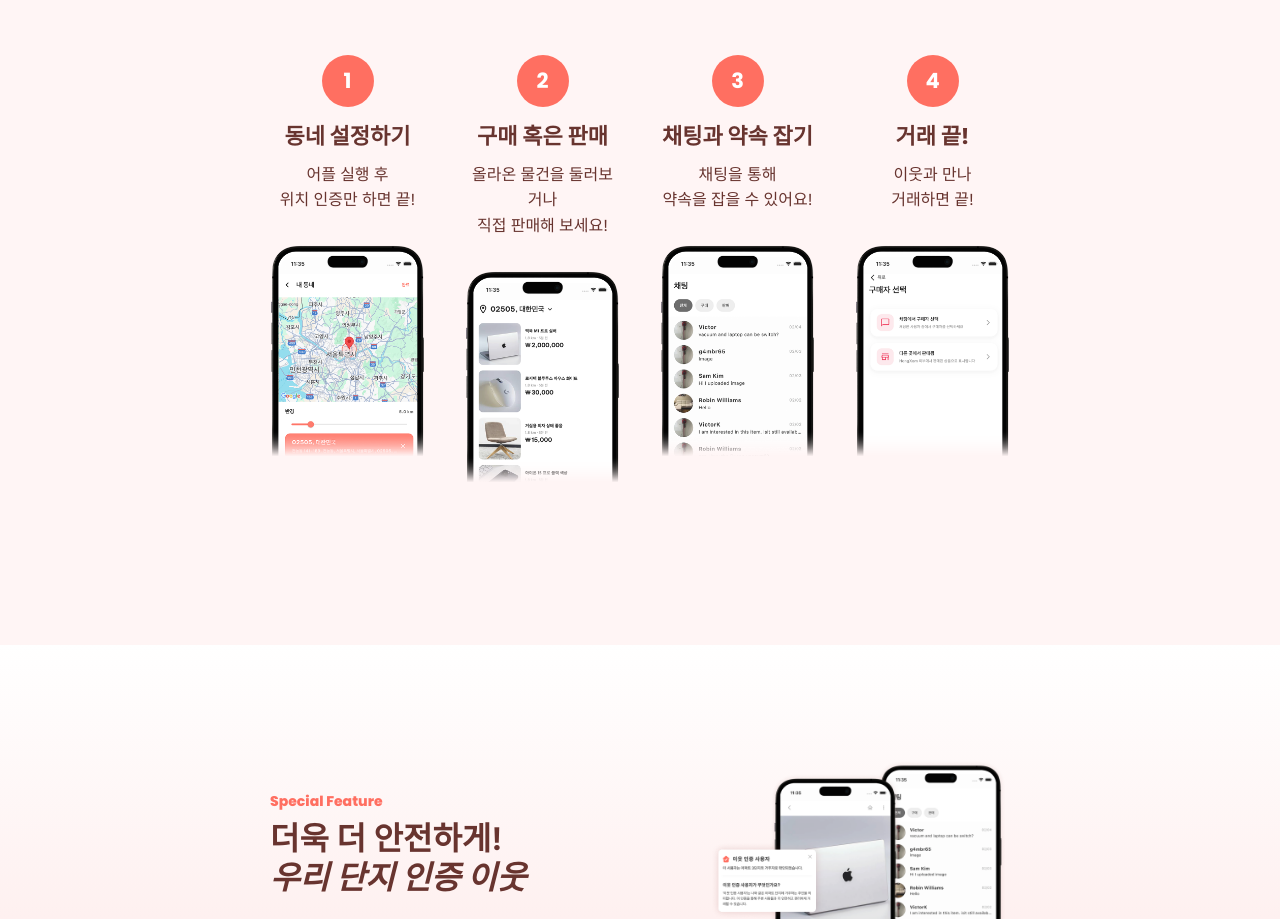
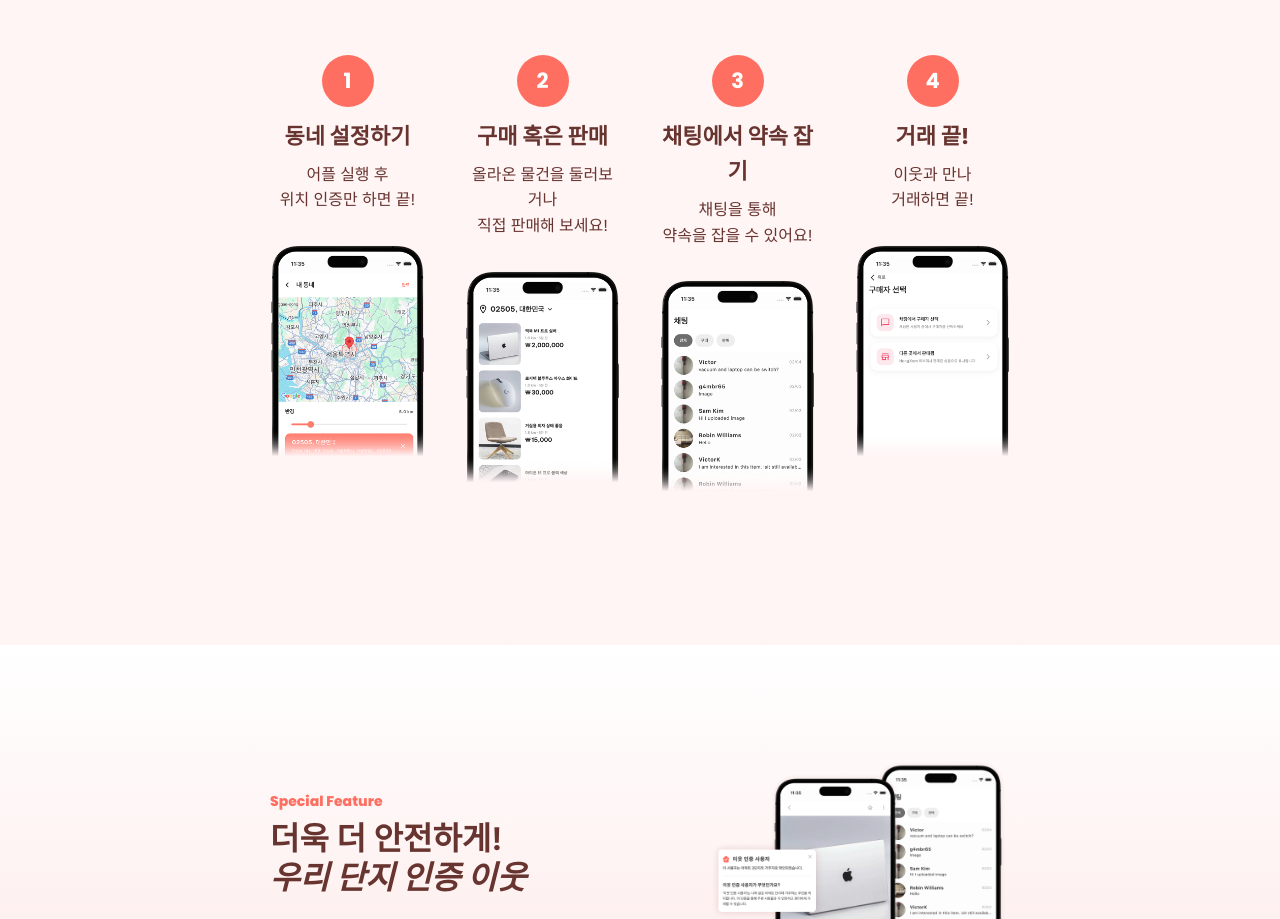
Before and after one commit to yehej420-lab/hx-ld-kor, a plain HTML site: page index.html in a window 1280 px wide. Shown: the part 1591-2510 px from the top of the page. Drawn offline with Linux system fonts and the light colour scheme.

Commit message:
Update index.html

```diff
--- a/index.html
+++ b/index.html
@@ -856,7 +856,7 @@
               <div class="step-badge">
                 <div class="step-number">3</div>
               </div>
-              <h3 class="step-title">채팅과 약속 잡기</h3>
+              <h3 class="step-title">채팅에서 약속 잡기</h3>
               <p class="step-desc">
                 채팅을 통해<br /> 약속을 잡을 수 있어요!
               </p>
```
